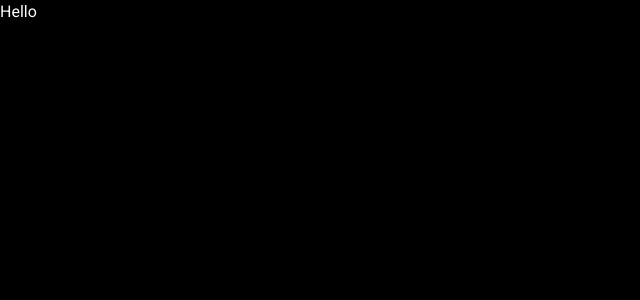
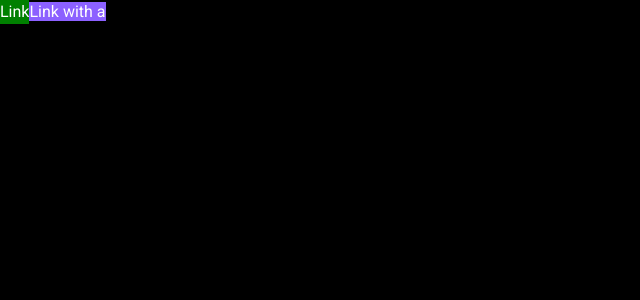
Before and after one commit to khadjaa/flashcards, a React (Vite) app: page / in a window 1280 px wide. Shown: the top 300 px of the page, without its empty margins (0-640 px from the left). Built offline with nearby package versions, Linux system fonts and the light colour scheme.

Commit message:
feat: add styles

```diff
--- a/package.json
+++ b/package.json
@@ -42,6 +42,7 @@
     "sass": "^1.68.0",
     "storybook": "7.4.6",
     "stylelint": "^15.10.3",
+    "stylelint-config-standard": "^34.0.0",
     "typescript": "^5.0.2",
     "vite": "^4.4.5"
   }
--- a/src/App.tsx
+++ b/src/App.tsx
@@ -1,3 +1,12 @@
+import { Button } from '@/components/ui/button'
+
 export function App() {
-  return <div>Hello</div>
+  return (
+    <div>
+      <Button variant={'secondary'}>Link</Button>
+      <Button variant={'primary'} as={'a'} href={'/link'}>
+        Link with a
+      </Button>
+    </div>
+  )
 }
--- /dev/null
+++ b/src/components/ui/button/button.module.scss
@@ -0,0 +1,37 @@
+.button {
+  all: unset;
+  cursor: pointer;
+}
+
+.primary {
+  background-color: var(--color-accent-500);
+
+  &:hover {
+    background-color: var(--color-accent-300);
+  }
+
+  &:active {
+    background-color: var(--color-accent-700);
+  }
+
+  &:focus {
+    background-color: var(--color-accent-500);
+  }
+
+}
+
+.secondary {
+  background-color: green;
+}
+
+.tertiary {
+  background-color: blue;
+}
+
+.link {
+  background-color: yellow;
+}
+
+.fullWidth {
+  width: 100%;
+}
--- /dev/null
+++ b/src/components/ui/button/button.tsx
@@ -0,0 +1,20 @@
+import { ComponentPropsWithoutRef, ElementType } from 'react'
+
+import s from './button.module.scss'
+
+export type ButtonProps<T extends ElementType> = {
+  variant?: 'primary' | 'secondary' | 'tertiary' | 'link'
+  fullWidth?: boolean
+  as?: T
+} & ComponentPropsWithoutRef<T>
+
+export const Button = <T extends ElementType = 'button'>(props: ButtonProps<T>) => {
+  const { variant = 'primary', fullWidth, className, as: Component = 'button', ...rest } = props
+
+  return (
+    <Component
+      className={`${s[variant]} ${s.button} ${fullWidth ? s.fullWidth : ''} ${className}`}
+      {...rest}
+    />
+  )
+}
--- /dev/null
+++ b/src/components/ui/button/index.ts
@@ -0,0 +1 @@
+export * from './button'
```
Also changed, not shown: 2 other files (tests, documents, lock files or other folders).
